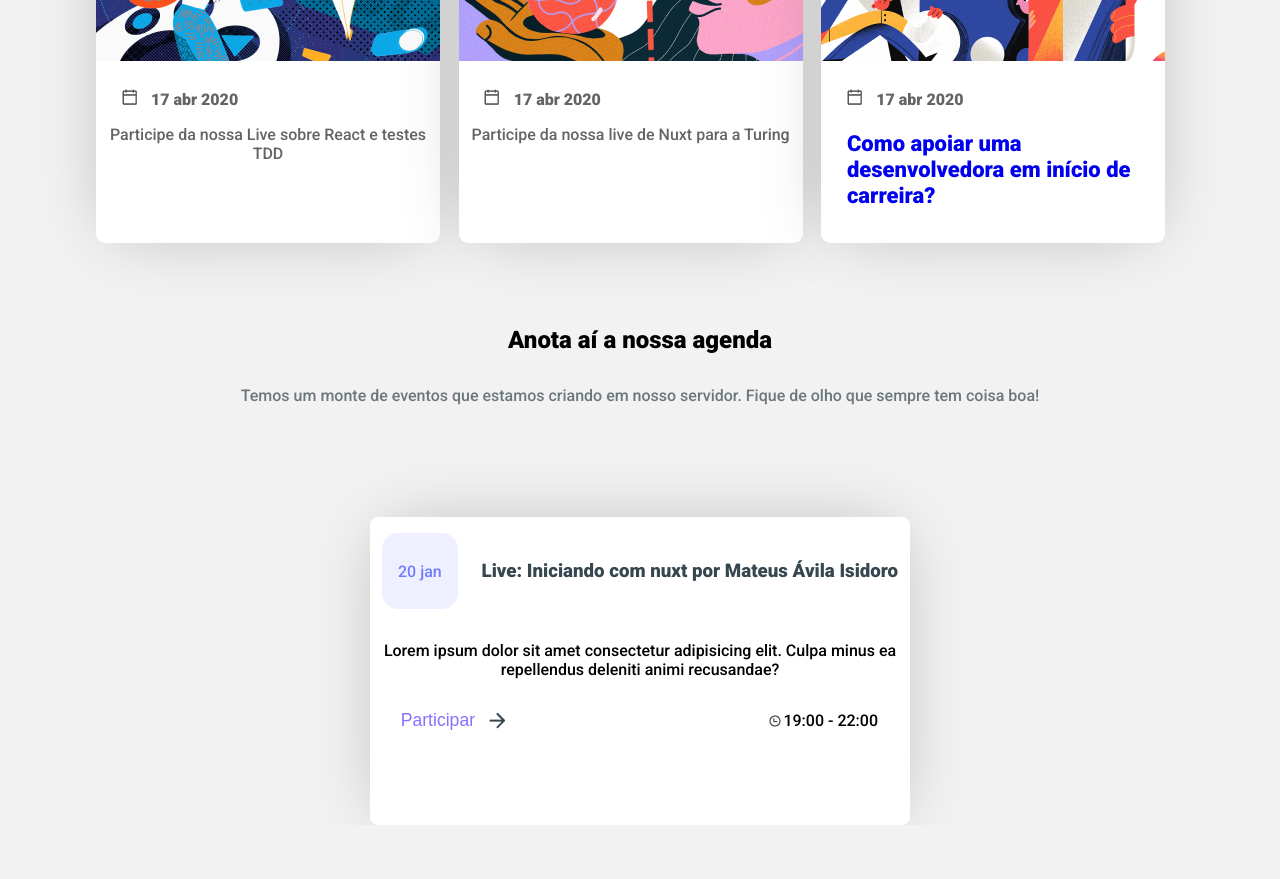
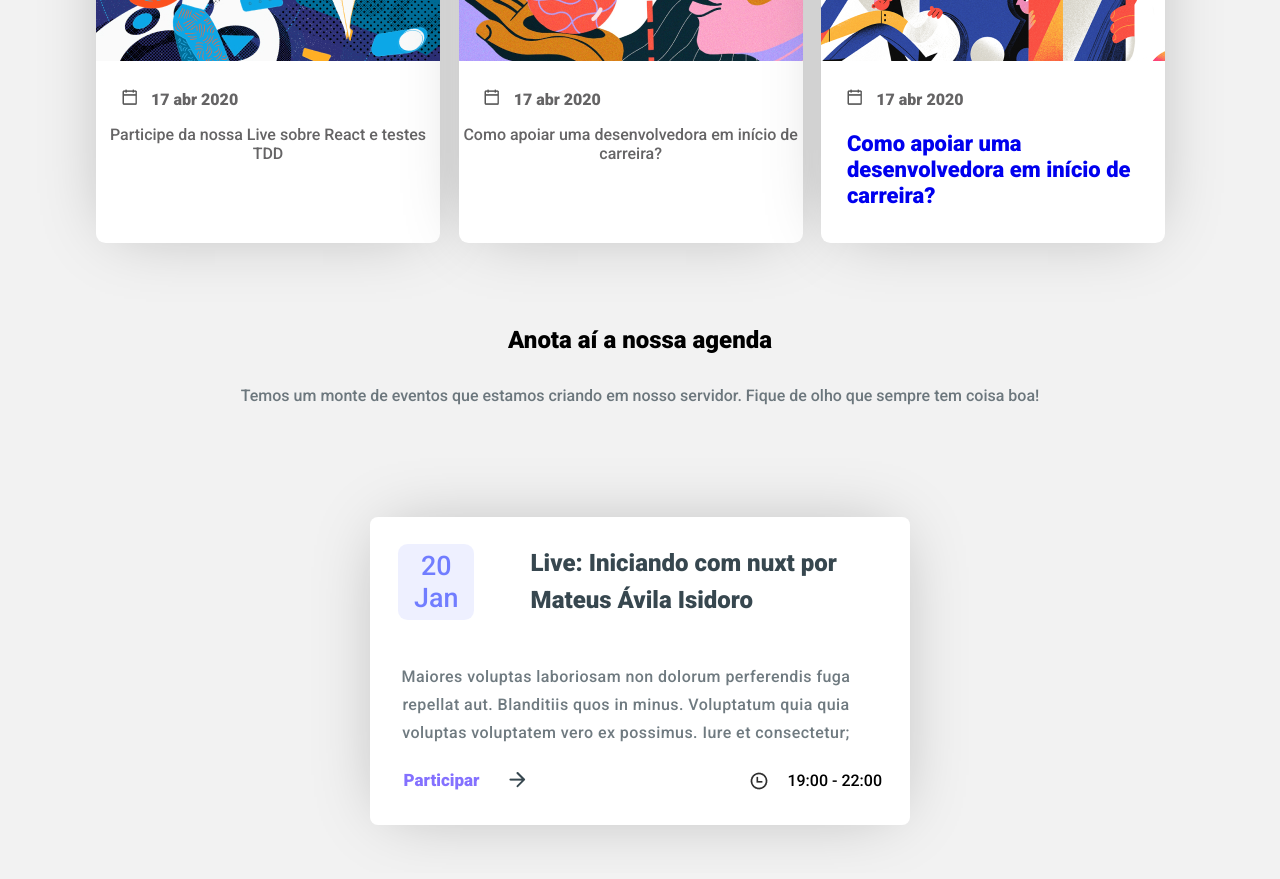
Before and after one commit to jose-guilherme93/tech-people-challenge-2, a Next.js app: page / in a window 1280 px wide. Shown: the part 2140-3019 px from the top of the page. Built offline with nearby package versions, Linux system fonts and the light colour scheme.

Commit message:
component swipperAgenda finished

```diff
--- a/pages/components/Agenda/SwipperAgenda/index.jsx
+++ b/pages/components/Agenda/SwipperAgenda/index.jsx
@@ -1,18 +1,17 @@
 /* eslint-disable @next/next/no-img-element */
-import React from 'react'
 import styles from './style.module.css'
 
 export default function SwipperAgenda() {
    return (
             <div className={styles.wrapper}>
                 <div className={styles.wrapperContent}>
-                    <p>20 jan</p>
+                    <p className={styles.wrapperParagraphDate}>20<br/> Jan</p>
                     <h3>Live: Iniciando com nuxt por Mateus Ávila Isidoro</h3>
                 </div>
-                <p>Lorem ipsum dolor sit amet consectetur adipisicing elit. Culpa minus ea repellendus deleniti animi recusandae?</p>
+                <p className={styles.wrapperParagraph}>Maiores voluptas laboriosam non dolorum perferendis fuga repellat aut. Blanditiis quos in minus. Voluptatum quia quia voluptas voluptatem vero ex possimus. Iure et consectetur;</p>
                 <div className={styles.participateContent}>
                     <button className={styles.participateButton}><a href=""></a>Participar</button>
-                    <div className={styles.participateTime}>
+                    <div className={styles.participateDate}>
                         <img src="img-news/time.png" alt="um pequeno ícone de relógio minimalista" />
                         <p>19:00 - 22:00</p>
                     </div>
--- a/pages/components/Agenda/SwipperAgenda/style.module.css
+++ b/pages/components/Agenda/SwipperAgenda/style.module.css
@@ -1,11 +1,8 @@
 .wrapper  {
-
     width: 33.75rem;
     height: 19.25rem;
-
     border-radius: .5rem;
     background-color: white;
-
     -webkit-box-shadow: 0px 0px 67px -17px rgba(0,0,0,0.29);
     -moz-box-shadow: 0px 0px 67px -17px rgba(0,0,0,0.29);
     box-shadow: 0px 0px 67px -17px rgba(0,0,0,0.29);
@@ -13,76 +10,137 @@
 
 
 
-@media (max-width: 700px) {
-    .wrapper {
-        width: 350px;
-        height: auto;
-    }
-
-}
 .wrapperContent {
     display: flex;
+    flex-wrap: wrap;
+    align-items: center;
     justify-content: space-around;
-    align-items: center;
-    flex-wrap: nowrap;
 }
 
-.wrapperContent > p {
+.wrapperParagraph {
+    width: 30rem;
+    height: 5.62rem;
+    flex-wrap: nowrap;
+    font-family: 'Roboto';
+    font-style: normal;
+    font-size: 1rem;
+    color: rgba(55, 71, 79, 0.721569);
+    letter-spacing: .444444px;
+    margin-left: 1rem;
+    line-height: 28px;
+}
+
+/* @media (max-width: 700px) {
+
+    .wrapperContent > p  {
+        font-size: 12px;
+        flex-wrap: wrap;
+        width: 2.75rem;
+        border-radius: .5rem;
+        height: 2.75rem;
+        color: #717dff;
+        margin-left: 1rem;
+    }
+} */
+.wrapperContent .wrapperParagraphDate  {
     display: flex;
     justify-content: center;
     align-items: center;
     color: #717dff;
+    flex-direction: column;
     width: 4.75rem;
+    font-size: 1.68rem;
+
+
     height: 4.75rem;
     background-color:#717dff1e;
-    border-radius: 1rem;
+    border-radius: .6rem;
     font-family: 'roboto', serif;
+
 }
 
-@media (max-width: 700px) {
-
-    .wrapperContent > p  {
-        font-size: 12px;
-        width: 2.75rem;
-        border-radius: .5rem;
-        height: 2.75rem;
-        color: #717dff;
-
-        margin-left: 1rem;
-    }
-}
 
 .wrapperContent > h3 {
-    display: flex;
-    align-items: center;
+    font-family: 'Roboto';
+    font-size: 24px;
+    font-weight: 700;
+    line-height: 37px;
+    letter-spacing: 0px;
+    text-align: left;
+
     color: #37474F;
- }
+    width: 21.95rem;
 
- .participateContent {
-    display: flex;
+
 
  }
 
+.participateContent {
+    display: flex;
+    align-items: flex-start;
+    margin-bottom: 1rem;
 
-.participateButton {
-    background:right center no-repeat url('/img-news/arrow-right.png');
-    width: 11.31rem;
+
+ }
+
+ .participateContent button {
+    margin-left: 1.3rem;
+    background: right 18px center no-repeat url('/img-news/arrow-right.png');
+    color: var(--globalTheme);
     border: none;
-    cursor: pointer;
+    padding-left: .8rem;
+    padding-right: 4rem;
+    font-family: 'Roboto';
+    font-style: normal;
+    font-weight: 700;
+    font-size: 17px;
+ }
+.participateDate {
+    display: flex;
+    height: 5rem;
+    width: 100%;
+    align-items: flex-start;
+    justify-content: flex-end;
+    margin-right: 1.75rem;
+    text-align: center;
 
-    color: var(--globalTheme);
-    font-size: 1.1rem;
 }
 
-.participateTime {
-    display: flex;
-    justify-content: flex-end;
-    width: 100%;
-    align-items: center;
-
-    padding-right: 2rem;
+.participateDate p {
+    margin-top: 0.1rem;
+    margin-left: 1rem;
 }
 
-.participateTime img {
-    height: 1rem;
+
+
+@media (max-width: 700px) {
+    .wrapper {
+        height: auto;
+        width: 21.87rem;
+        padding-left: 1rem;
+    }
+
+    .wrapperContent {
+        display: flex;
+        flex-wrap: nowrap;
+        gap: 1rem;
+
+    }
+
+    .wrapper .wrapperParagraph {
+
+        width: 100%;
+        line-height: 1rem;
+        margin: 0;
+        text-align: center;
+    }
+
+    .wrapperParagraphDate {
+        width: 1px;
+        height: 1px;
+    }
+
+    .wrapperContent h3 {
+        font-size: 1rem;
+    }
 }
--- a/pages/components/Agenda/index.jsx
+++ b/pages/components/Agenda/index.jsx
@@ -22,7 +22,7 @@ export default function Agenda() {
             <Swiper
             modules={[Navigation, Pagination, A11y, Autoplay]}
             slidesPerView={"auto"}
-            spaceBetween={40}
+            spaceBetween={10}
             autoplay={false}
             a11y={true}
             pagination={true}
--- a/pages/components/Agenda/style.module.css
+++ b/pages/components/Agenda/style.module.css
@@ -1,7 +1,4 @@
-.wrapper {
-    width: 100%;
-    height: 100vh;
-}
+
 
 .swipperComponent {
     display: flex;
@@ -10,6 +7,8 @@
     text-align: center;
     justify-content: center;
     margin-top: 6rem;
+    margin-bottom: 3rem;
+
 }
 
 
--- a/pages/components/Header/style.module.css
+++ b/pages/components/Header/style.module.css
@@ -1,25 +1,18 @@
 /* MENU NAVIGATION */
 
 .nav {
-
-    width: 100%;
     position: fixed;
     z-index: 10;
     background-color: var(--bg);
   }
 
 .scrollChange {
-
     position: fixed;
     z-index: 10;
     background-color: var(--globalTheme);
     transition: .3s;
     height: 5.56rem;
 }
-
-
-
-
   .svg {
     transition: all ease .2s;
     height: 3.12rem;
--- a/pages/components/News/index.jsx
+++ b/pages/components/News/index.jsx
@@ -16,14 +16,14 @@ export default function News(props) {
                         <a href="https://www.tabnews.com.br/" rel='noopener noreferrer' target="_blank"><p>Participe da nossa Live sobre React e testes TDD</p></a>
                     </div>
                     <div className={styles.date}>
-                        <img src={props.image[1]} alt="rwere" />
+                        <img src={props.image[1]} alt="calendário" />
                         <img className={styles.calendarImage} src="/img-news/calendar.png" alt="" />
                         <span>17 abr 2020</span>
-                        <a href="https://www.tabnews.com.br/" rel='noopener noreferrer' target="_blank"><p>Participe da nossa live de Nuxt para a Turing</p></a>
+                        <a href="https://www.tabnews.com.br/" rel='noopener noreferrer' target="_blank"><p>{props.paragraph}</p></a>
                     </div>
                     <div className={styles.date}>
-                        <img src={props.image[2]} alt="rwer" />
-                        <img className={styles.calendarImage} src="/img-news/calendar.png" alt="" />
+                        <img src={props.image[2]} alt="calendário" />
+                        <img className={styles.calendarImage} src="/img-news/calendar.png" alt="calendário" />
                         <span>{props.date}</span>
                         <p><a href="https://www.tabnews.com.br/" rel='noopener noreferrer' target="_blank">{props.paragraph}</a></p>
                     </div>
--- a/styles/globals.css
+++ b/styles/globals.css
@@ -1,6 +1,9 @@
 /* google fonts */
 
+* {
+  box-sizing: border-box;
 
+}
 html {
   --bg: #F2F2F2;
   --globalTheme: #8471FF;
@@ -14,7 +17,9 @@ body {
   font-family: 'Roboto', sans-serif;
   margin: auto;
   width: 100%;
+  height: 100%;
   max-width: 1400px;
+
 
 }
 
@@ -25,8 +30,3 @@ a, li, ul {
 
 
 }
-
-* {
-  box-sizing: border-box;
-
-}
```
